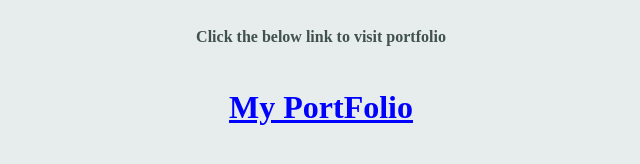
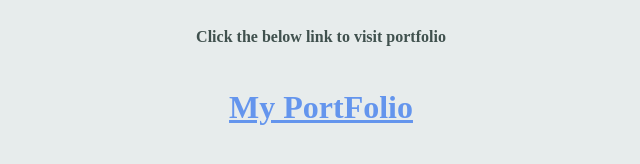
Before and after one commit to 264Gaurav/project-website, a plain HTML site: page index.html in a window 1280 px wide. Shown: the whole page, without its empty margins (319-959 px from the left). Drawn offline with Linux system fonts and the light colour scheme; a web font is replaced by a local one.

Commit message:
Update index.html

```diff
--- a/index.html
+++ b/index.html
@@ -13,7 +13,7 @@
 </head>
 <body>
      <h4>Click the below link to visit portfolio </h4>
-     <a href="https://264gaurav.github.io/portfolio2/" style="color: blue;" > <h1>My PortFolio</h1> </a>
+     <a href="https://264gaurav.github.io/portfolio2/" style="color: cornflowerblue;" > <h1>My PortFolio</h1> </a>
 
 <!--
    <div class="navigation">
```
